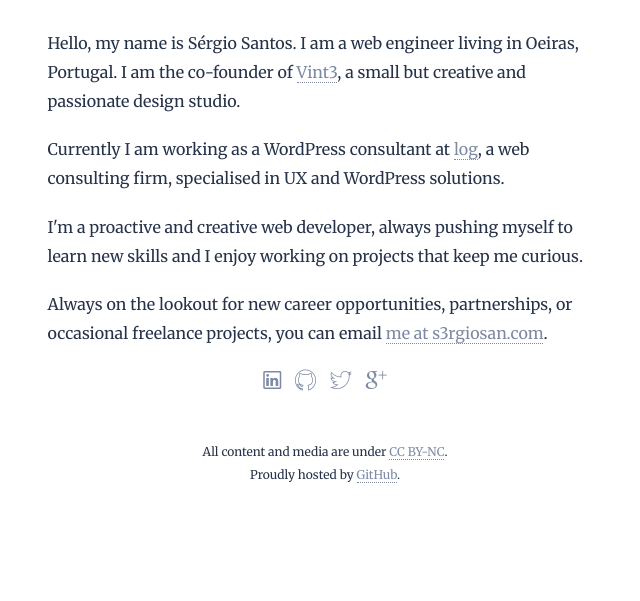
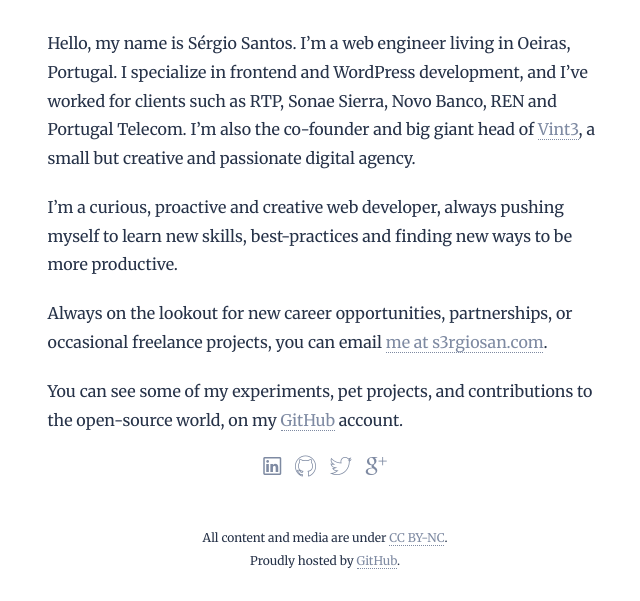
Before and after one commit to s3rgiosan/s3rgiosan.github.io, a website: page index.html in a window 1280 px wide. Shown: the part 457-1058 px from the top of the page, without its empty margins (315-955 px from the left). Before the commit the page ends 972 px from the top, so only its background shows below. Drawn offline with Linux system fonts and the light colour scheme; files whose address does not match are found by name.

Commit message:
Updated profile

```diff
--- a/index.html
+++ b/index.html
@@ -35,10 +35,10 @@
           <div class="row">
             <div class="col-sm-10 col-sm-offset-1 col-md-6 col-md-offset-3">
 
-              <p>Hello, my name is Sérgio Santos. I am a web engineer living in Oeiras, Portugal. I am the co-founder of <a title="Vint3 - Creative design studio" href="http://vint3.com">Vint3</a>, a small but creative and passionate design studio.</p>
-              <p>Currently I am working as a WordPress consultant at <a title="log | Smart Software Development. Great User Experience" href="http://log.pt/">log</a>, a web consulting firm, specialised in UX and WordPress solutions.</p>
-              <p>I'm a proactive and creative web developer, always pushing myself to learn new skills and I enjoy working on projects that keep me curious.</p>
+              <p>Hello, my name is Sérgio Santos. I’m a web engineer living in Oeiras, Portugal. I specialize in frontend and WordPress development, and I’ve worked for clients such as RTP, Sonae Sierra, Novo Banco, REN and Portugal Telecom. I’m also the co-founder and big giant head of <a title="Vint3 - Creative design studio" href="http://vint3.com">Vint3</a>, a small but creative and passionate digital agency.</p>
+              <p>I’m a curious, proactive and creative web developer, always pushing myself to learn new skills, best-practices and finding new ways to be more productive.</p>
               <p>Always on the lookout for new career opportunities, partnerships, or occasional freelance projects, you can email <a title="Say hello" href="mailto:me@s3rgiosan.com">me at s3rgiosan.com</a>.</p>
+              <p>You can see some of my experiments, pet projects, and contributions to the open-source world, on my <a href="https://github.com/s3rgiosan?tab=repositories" title="GitHub profile">GitHub</a> account.
 
               <ul class="social">
                 <li class="social__profile">
```
